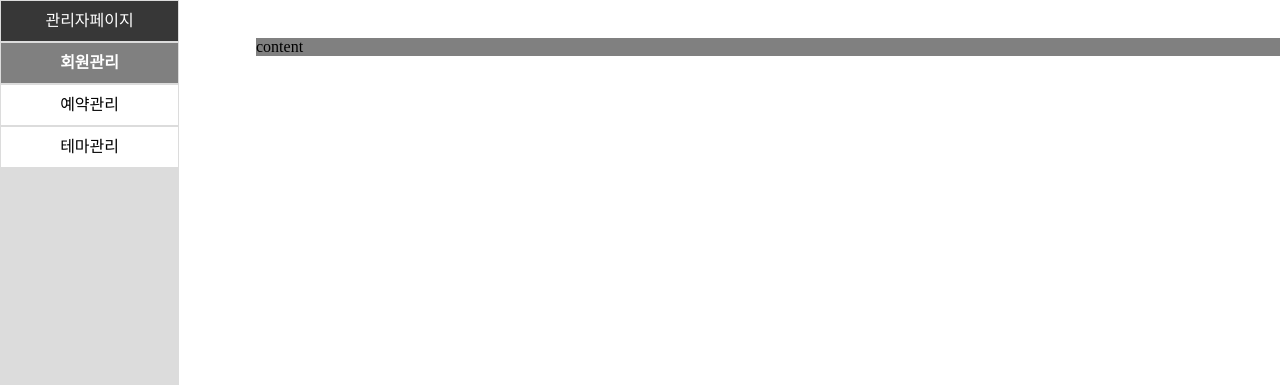
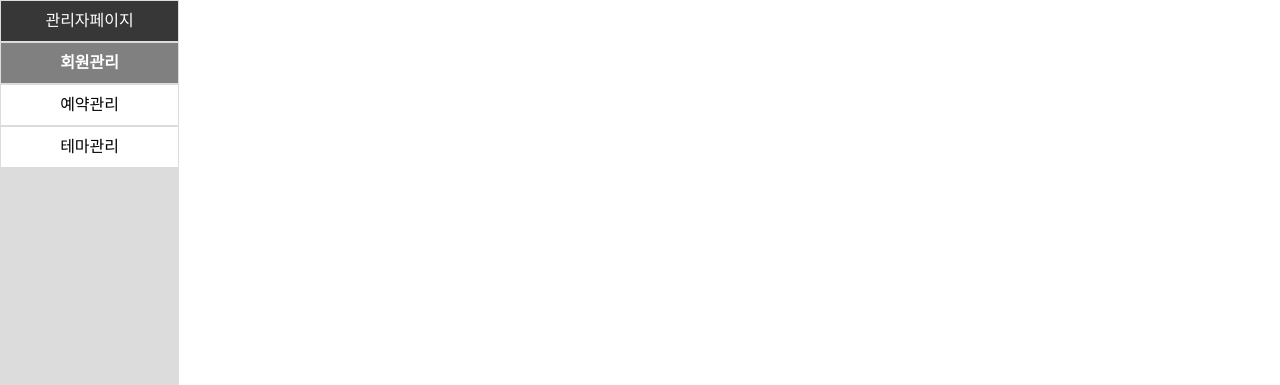
Before and after one commit to stainee/ngb, a Java web app: template src/main/webapp/WEB-INF/views/common/managerTemplate.jsp in a window 1280 px wide. Shown: the part 35-420 px from the top of the page. Run offline with Tomcat 11, a stand-in JSP engine, Linux system fonts and the light colour scheme; the template is opened without the code that fills it, so the values that code supplies are empty.

Commit message:
docs: 관리자템플릿변경

```diff
--- a/src/main/webapp/WEB-INF/views/common/managerTemplate.jsp
+++ b/src/main/webapp/WEB-INF/views/common/managerTemplate.jsp
@@ -11,7 +11,7 @@
 <body>
 	<div class="header-wrap">
 		<div class="header">
-			<div id="logo"><a href="#"><img src="/img/logo.PNG"></a></div>
+			<div id="logo"><a href="#"><img src="/img/logo.png"></a></div>
 		</div>
 	</div>
 	<div class="menu-wrap">
@@ -29,9 +29,6 @@
 		</ul>
 	</div>
 	<div class="content-wrap">
-		<div>
-		content
-		</div>
 	</div>
 	<script>
 	$(".menu a").on("click",function(){
--- a/src/main/webapp/css/managerTemplate.css
+++ b/src/main/webapp/css/managerTemplate.css
@@ -54,9 +54,6 @@
 
 
 .content-wrap{
-	/*content 영역구분을 위해 만들어놓은 색깔입니다*/
-	background-color:rgb(128,128,128);
-
 	margin-left:20vw;
 	margin-top:3vw;
 }
@@ -66,4 +63,3 @@
 	font-weight:700;
 	color : white;
 }
-/*관리자페이지 css 끝*/
```
